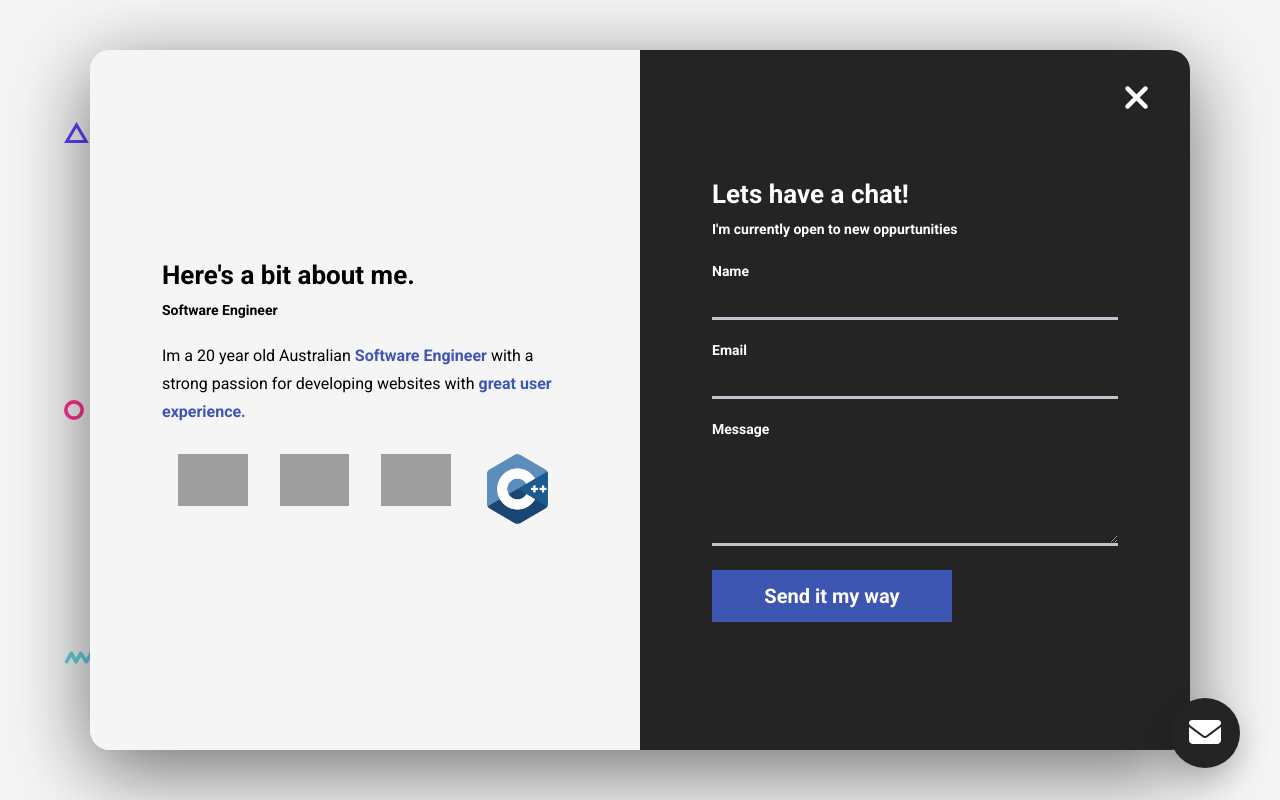
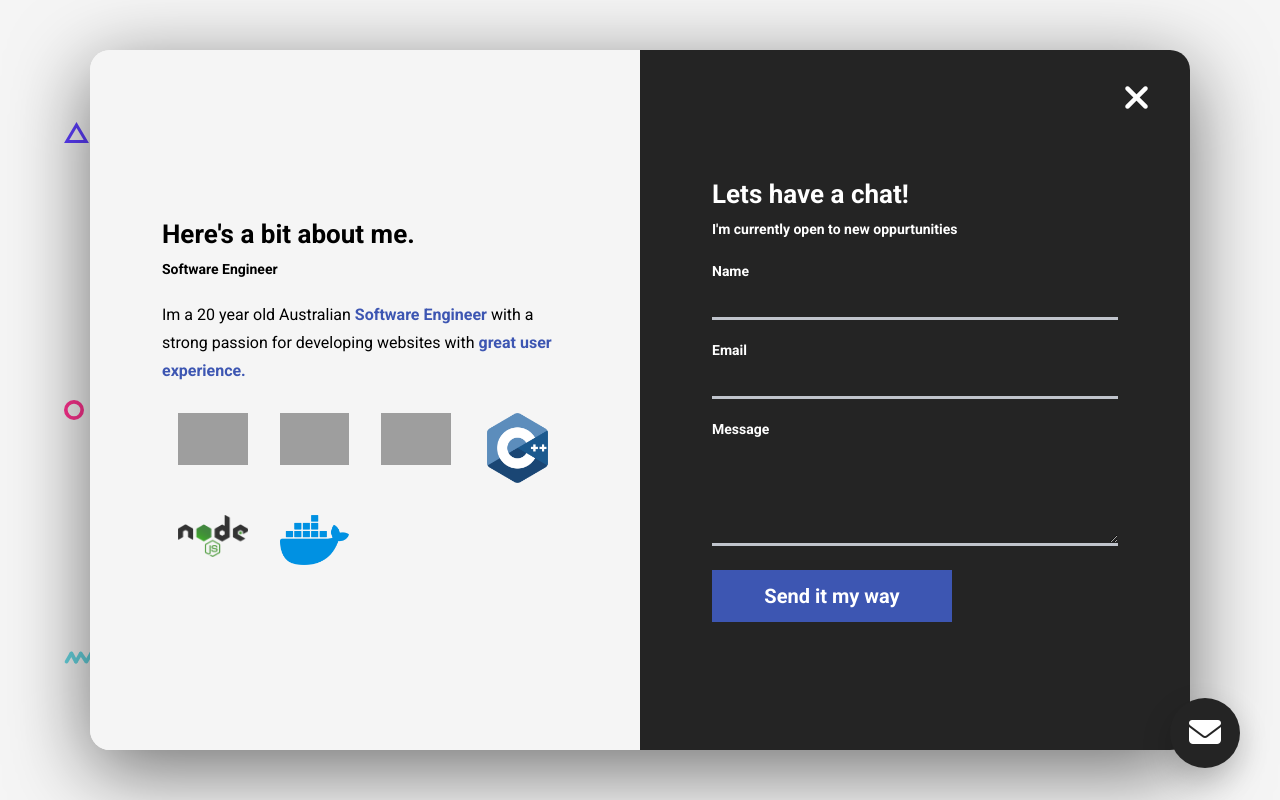
Before and after one commit to x1mmy/e-portfolio, a plain HTML site: page index.html in a window 1280 px wide. Both pictures are taken after a click on the item "About". Shown: the top 800 px of the page. Drawn offline with nearby package versions, Linux system fonts and the light colour scheme; grey boxes are pictures that could not be loaded.

Commit message:
Added some new languages

```diff
--- a/index.html
+++ b/index.html
@@ -110,6 +110,14 @@
                     <figure class="modal__langauge">
                         <img class="modal__language--img" src="./assets/c.png" alt="">
                         <span class="language__name">C++</span>
+                    </figure>
+                    <figure class="modal__langauge">
+                        <img class="modal__language--img" src="./assets/node.png" alt="">
+                        <span class="language__name">Node</span>
+                    </figure>
+                    <figure class="modal__langauge">
+                        <img class="modal__language--img" src="./assets/docker.webp" alt="">
+                        <span class="language__name">Docker</span>
                     </figure>
                 </div>
             </div>
```
Also changed, not shown: assets/docker.webp (added), assets/node.png (added), 1 other file.
